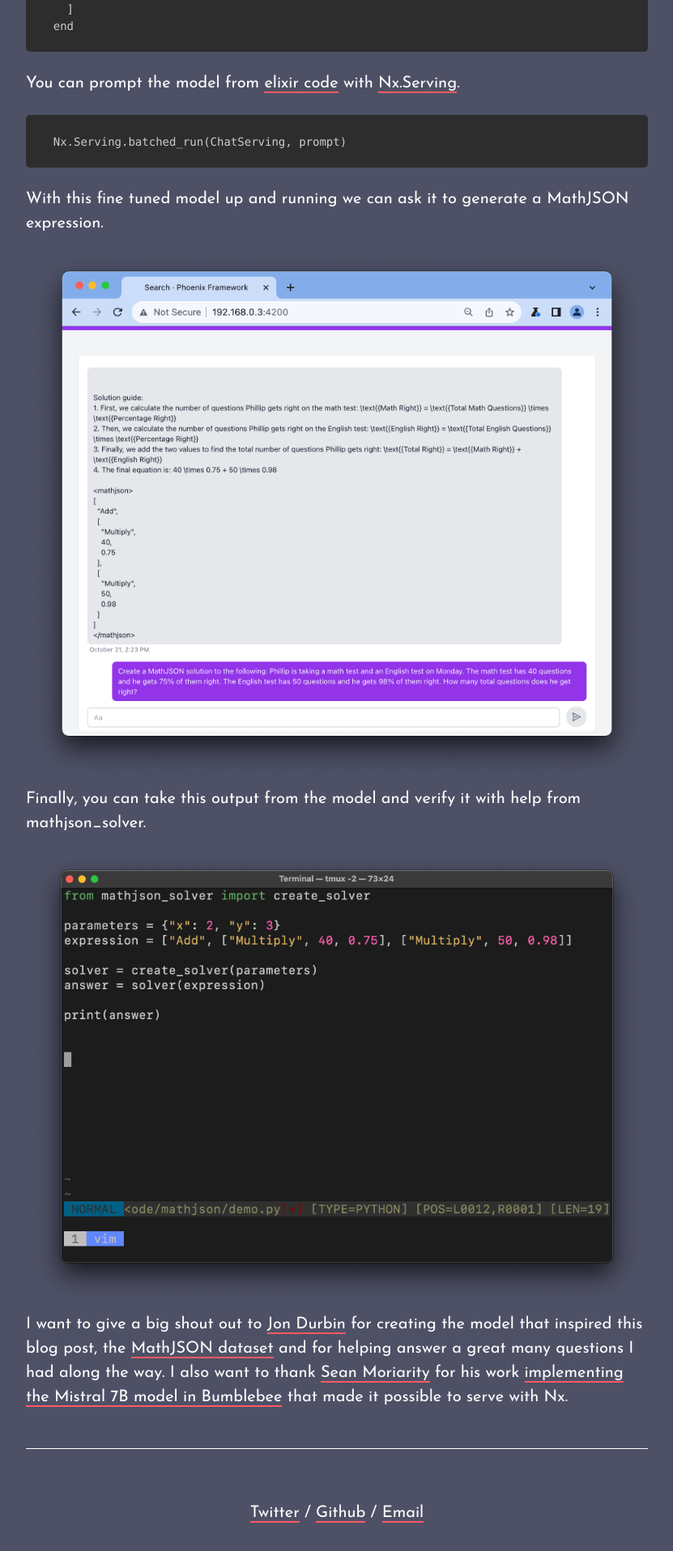
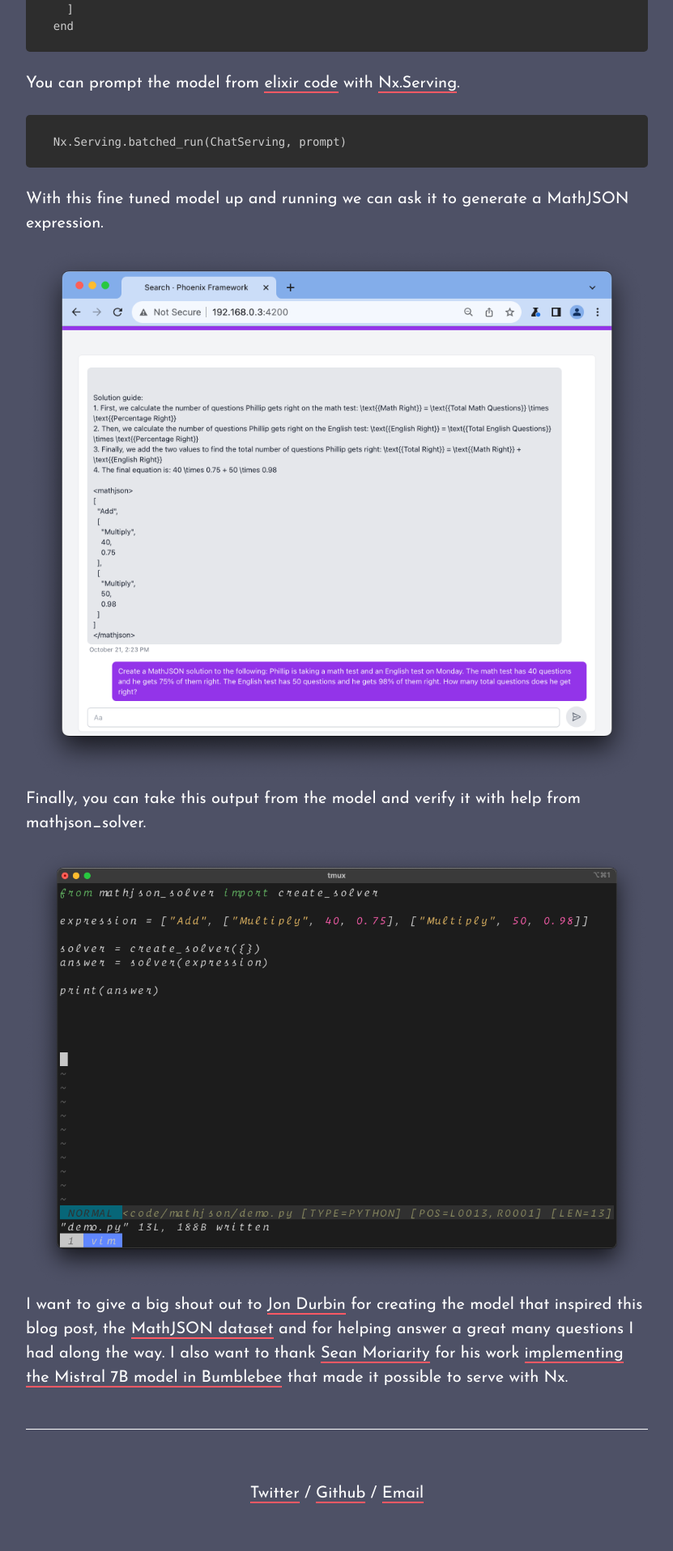
Before and after one commit to toranb/toranb.github.io, a Jekyll site: the page built from _posts/2023-10-21-fine-tune-mistral-and-serve-with-nx.html, in a window 1280 px wide. Shown: the part 3221-5137 px from the top of the page at 81% size, without its empty margins (224-1055 px from the left). Built offline with Jekyll 4.4.1, drawn with Linux system fonts in a browser that asks for light colours; Markdown is read by kramdown in place of the engine named in the settings; after the commit the page ends 5113 px from its top, so only the background shows below that.

Commit message:
solver img without params

```diff
--- a/_posts/2023-10-21-fine-tune-mistral-and-serve-with-nx.html
+++ b/_posts/2023-10-21-fine-tune-mistral-and-serve-with-nx.html
@@ -147,6 +147,6 @@ categories: blog archive
 
 <p>Finally, you can take this output from the model and verify it with help from mathjson_solver.</p>
 
-<img style="margin-top: -10px; margin-bottom: -30px; width: 100%;" src="/content/images/2023/pythonsolver.png" border="0">
+<img style="margin-top: -10px; margin-bottom: -30px; width: 100%;" src="/content/images/2023/solver.png" border="0">
 
 <p>I want to give a big shout out to <a href="https://twitter.com/jon_durbin">Jon Durbin</a> for creating the model that inspired this blog post, the <a href="https://huggingface.co/datasets/jondurbin/airoboros-3.1/viewer/default/train?q=math+json&row=402">MathJSON dataset</a> and for helping answer a great many questions I had along the way. I also want to thank <a href="https://twitter.com/sean_moriarity/">Sean Moriarity</a> for his work <a href="https://github.com/elixir-nx/bumblebee/pull/264">implementing the Mistral 7B model in Bumblebee</a> that made it possible to serve with Nx.</p>
```
Also changed, not shown: content/images/2023/pythonsolver.png (deleted), content/images/2023/solver.png (added).
